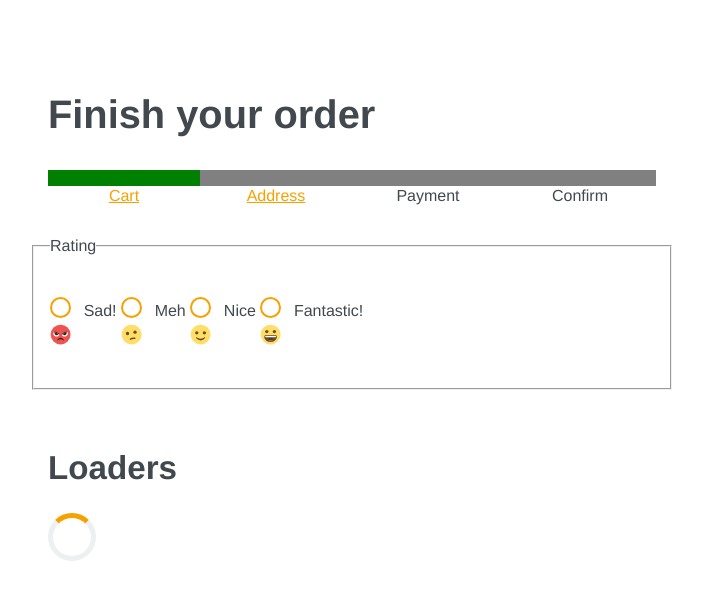
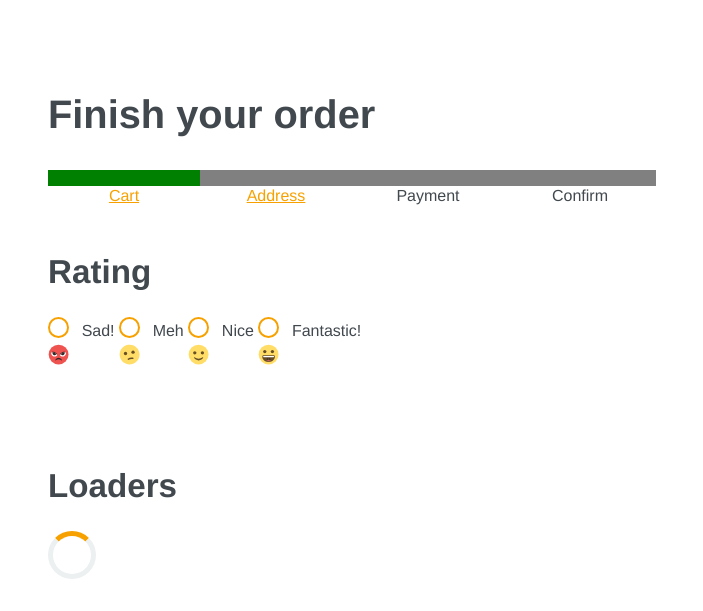
Before and after one commit to Frankwarnaar/minor-ccstr, a website: page week2/styleguide.html in a window 1280 px wide. Shown: the part 2086-2697 px from the top of the page, without its empty margins (288-991 px from the left). Drawn offline with Linux system fonts and the light colour scheme.

Commit message:
ratings fieldset border remove

```diff
--- a/week2/assets/styles/patterns/molecules/ratings.less
+++ b/week2/assets/styles/patterns/molecules/ratings.less
@@ -1,11 +1,20 @@
 .rating {
     padding: 2rem 1rem;
     margin: 0 auto;
+    margin-top: 1rem;
 
     max-width: 40em;
 
+    padding-top: 1rem;
+    border: none;
+
     display: flex;
     flex-direction: row;
+
+    legend {
+        font-weight: @font-weight-bold;
+        font-size: @font-size-xxl;
+    }
 
     .custom-radio {
         @media @q-sm-min {
```
Also changed, not shown: week2/dist/css/app.css.
